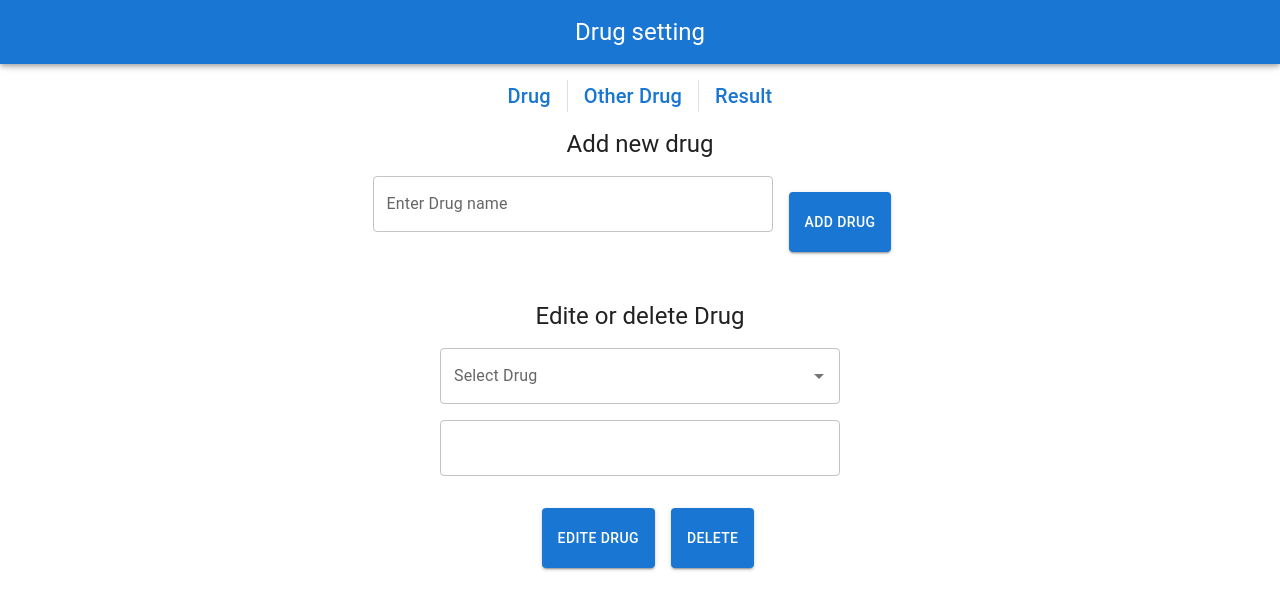
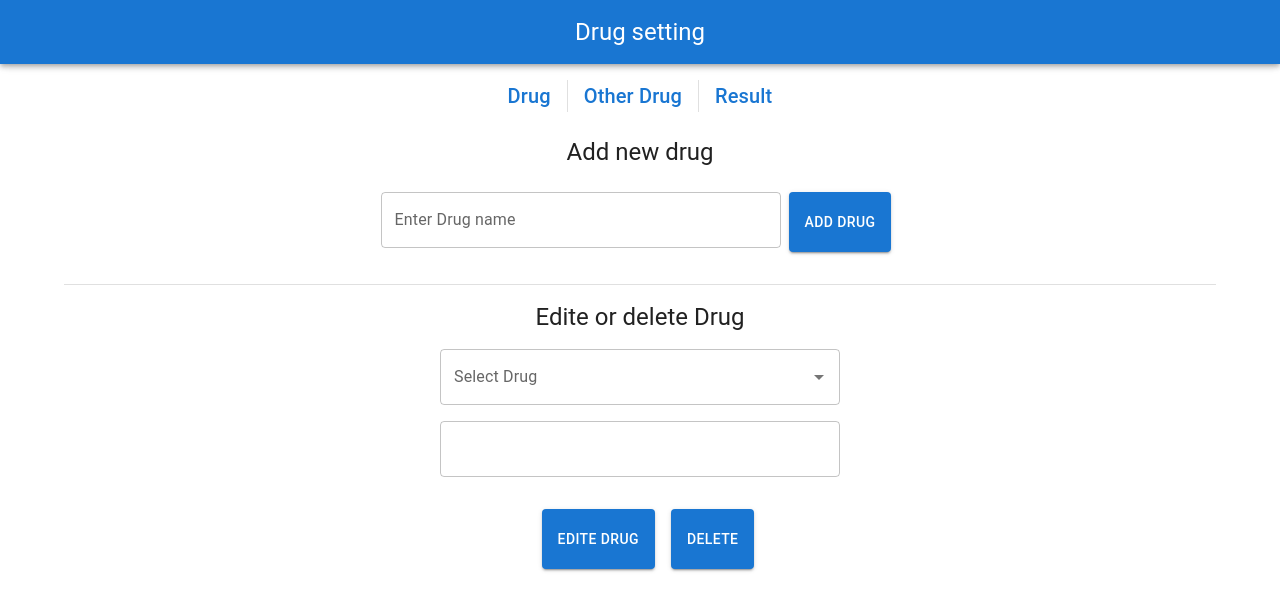
Before and after one commit to cozydevy/drug, a React (Create React App) app: page /drug/admindrug in a window 1280 px wide. Shown: the top 610 px of the page. Built offline with nearby package versions, Linux system fonts and the light colour scheme; no server answers.

Commit message:
ีupdate drug

```diff
--- a/src/Admindrug.js
+++ b/src/Admindrug.js
@@ -11,25 +11,54 @@ import TextField from "@mui/material/TextField";
 import Autocomplete from "@mui/material/Autocomplete";
 
 import axios from "axios";
+import { margin } from "@mui/system";
 export default function Admindrug() {
   const [datadrug, setDatadrug] = useState([]);
   const [drugname, setNewDrug] = useState("");
   const [editDrugname, seteditDrugname] = useState("");
 
   const [selectedDrug, setSelectedDrug] = useState({});
-  const [statusDrug, setStatusDrug] = useState();
+  const [statusDrug, setStatusDrug] = useState(false);
+  const getDrug = async () => {
+    const { data } = await axios.get(`/api/drug/read.php`);
+
+    setDatadrug(data.drug);
+  };
 
   useEffect(() => {
-    const getDrug = async () => {
-      const { data } = await axios.get(`/api/drug/read.php`);
-
-      setDatadrug(data.drug);
-    };
 
     getDrug();
 
     // console.log(datadrug)
   }, [statusDrug]);
+
+
+
+  const ListDrug = () => {
+
+    return (
+
+       <div><Autocomplete
+       id="Drugall"
+       options={datadrug}
+       getOptionLabel={(option) => option.drugname}
+       onChange={(_event, newDrug) => {
+         if (newDrug != null) {
+           setSelectedDrug(newDrug);
+           seteditDrugname(newDrug.drugname);
+         }
+       }}
+       renderInput={(params) => (
+         <TextField
+           sx={{ width: 400, maxWidth: "100%" }}
+           {...params}
+           label="Select Drug"
+           variant="outlined"
+         />
+       )}
+     /></div>
+    );
+  }
 
   const addDrug = async (e) => {
     e.preventDefault();
@@ -60,6 +89,10 @@ export default function Admindrug() {
       .post("/api/drug/update.php", bodyParameters)
       .then((response) => {
         console.log(response);
+        setSelectedDrug("");
+        console.log(selectedDrug);
+        seteditDrugname(null)
+        setStatusDrug(!statusDrug);
 
         // window.location.reload();
       })
@@ -94,18 +127,20 @@ export default function Admindrug() {
         </Link>
       </Stack>
 
-      <Grid container  sx={{ textAlign: "center" }} py={2} spacing={2}>
+      <Grid container  sx={{ textAlign: "center" }} py={3} spacing={2}>
       <Grid item xs={12} >    <Typography variant="h5">Add new drug</Typography>  </Grid>
         <Grid item xs={12} >
           <TextField
-            sx={{ width: 400, maxWidth: "100%" }}
+            sx={{ width: 400, maxWidth: "100%",my:1 }}
             id="drug"
             label="Enter Drug name"
             variant="outlined"
             onChange={(e) => setNewDrug(e.target.value)}
           />
           <Button
-            sx={{ height: 60 ,margin:2}}
+            sx={{ height: 60 ,m:1 }}
+
+
             variant="contained"
             onClick={addDrug}
           >
@@ -113,12 +148,13 @@ export default function Admindrug() {
           </Button>
         </Grid>
         </Grid>
+        <Divider />
 
-        <Grid container sx={{ textAlign: "center" }} spacing={2} p={2}>
+        <Grid container sx={{ textAlign: "center" }} spacing={2} py={2}>
         <Grid item xs={12} >    <Typography variant="h5">Edite or delete Drug</Typography>  </Grid>
 
           <Grid item xs={12}>
-            <Autocomplete
+            {/* <Autocomplete
               id="Drugall"
               options={datadrug}
               getOptionLabel={(option) => option.drugname}
@@ -130,20 +166,23 @@ export default function Admindrug() {
               }}
               renderInput={(params) => (
                 <TextField
-                  sx={{ width: 400, maxWidth: "90%" }}
+                  sx={{ width: 400, maxWidth: "100%" }}
                   {...params}
                   label="Select Drug"
                   variant="outlined"
                 />
               )}
-            />
+            /> */}
+
+         <div> <ListDrug/></div>
           </Grid>
           <Grid item xs={12}>
             <TextField
-              sx={{ width: 400, maxWidth: "90%" }}
+              sx={{ width: 400, maxWidth: "100%" }}
               id="updatedrug"
               variant="outlined"
               value={editDrugname}
+
               onChange={(e) => seteditDrugname(e.target.value)}
             />
           </Grid>
--- a/src/Header.js
+++ b/src/Header.js
@@ -9,12 +9,12 @@ import Link from "@mui/material/Link";
 import AppBar from "@mui/material/AppBar";
 
 function Header(props) {
-  const { sections, title } = props;
+  const { title } = props;
 
   return (
     <React.Fragment>
-      <AppBar>
-        <Toolbar>
+      <AppBar >
+        <Toolbar >
           <Typography
             component="h4"
             variant="h5"
@@ -31,14 +31,6 @@ function Header(props) {
   );
 }
 
-Header.propTypes = {
-  sections: PropTypes.arrayOf(
-    PropTypes.shape({
-      title: PropTypes.string.isRequired,
-      url: PropTypes.string.isRequired,
-    })
-  ).isRequired,
-  title: PropTypes.string.isRequired,
-};
+
 
 export default Header;
--- a/src/Result.js
+++ b/src/Result.js
@@ -61,7 +61,6 @@ export default function Result() {
         <Chip label="summary" variant="outlined" color="primary" />
       </Grid>
       <Grid item xs={12} key={i}>
-        {" "}
         <Typography variant="h6" component="h6" p={1}>
           {item.summary}{" "}
         </Typography>{" "}
@@ -71,7 +70,6 @@ export default function Result() {
       </Grid>
 
       <Grid item xs={12} key={i}>
-        {" "}
         <Typography variant="h6" component="h6" p={1}>
           {item.severity}{" "}
         </Typography>{" "}
```
